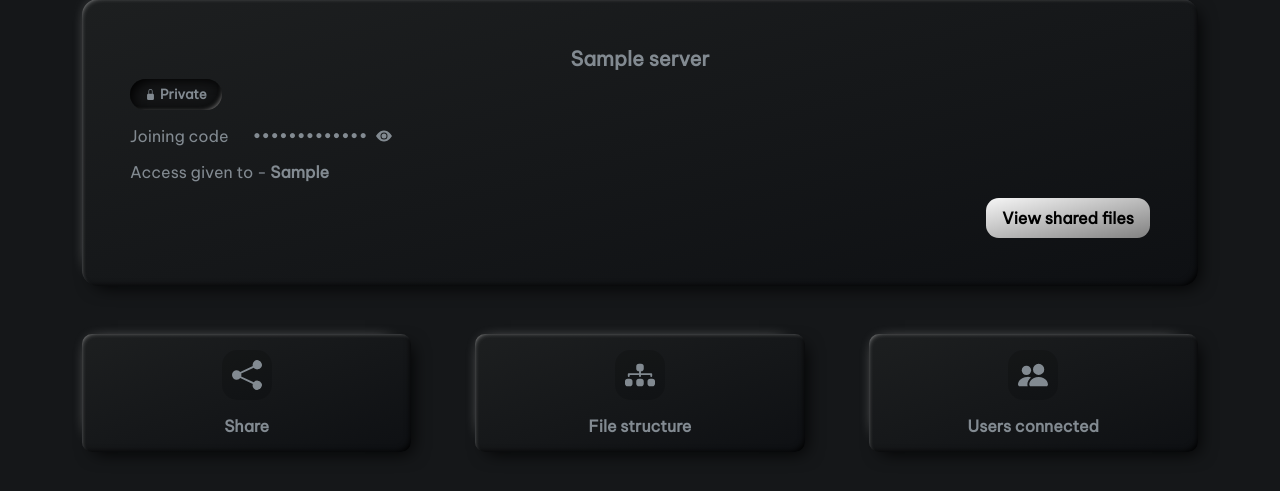
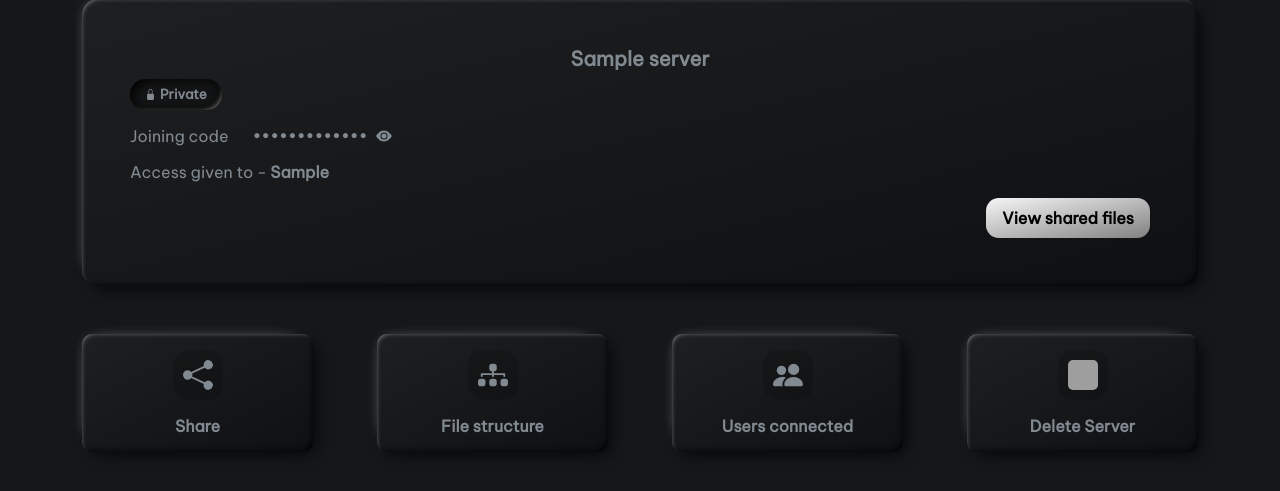
Before and after one commit to RushabhMavkar/DjangoStreamServer, a Django app: page / in a window 1280 px wide. Shown: the part 105-596 px from the top of the page. Run offline with Django 3.2, Linux system fonts and the light colour scheme; a user stored in the database is signed in; tables that the repository leaves empty hold one stand-in row (values such as "Sample post"); grey boxes are pictures that could not be loaded.

Commit message:
Added delete server button.

```diff
--- a/main/templates/main/block-server-functions.html
+++ b/main/templates/main/block-server-functions.html
@@ -18,4 +18,10 @@
             <span class="text-muted">Users connected</span>
         </a>
     </div>
+    <div class="neomorphic bg-accent-dark">
+        <a href="{% url 'main_dashboard' %}">
+            <img src="{% static 'main/assets/svg/trash-fill.svg' %}" alt="share icon">
+            <span class="text-muted">Delete Server</span>
+        </a>
+    </div>
 </div>
```
